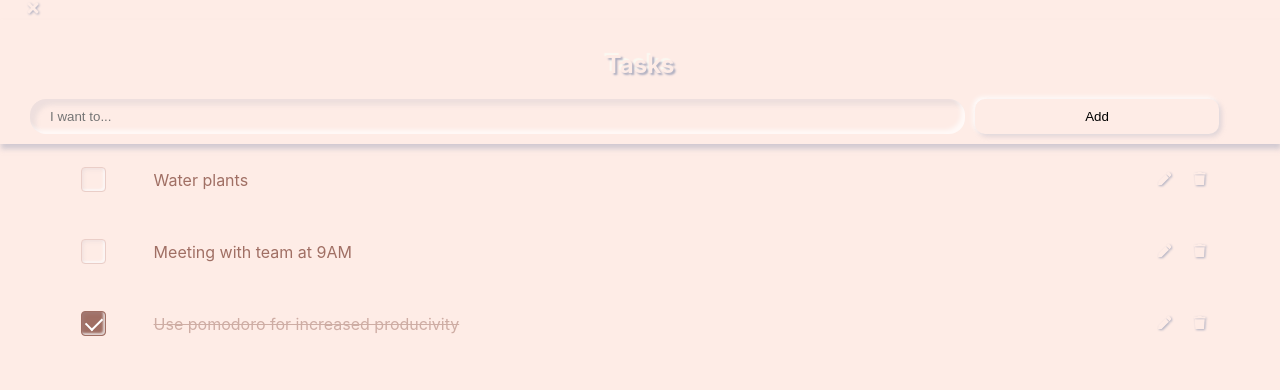
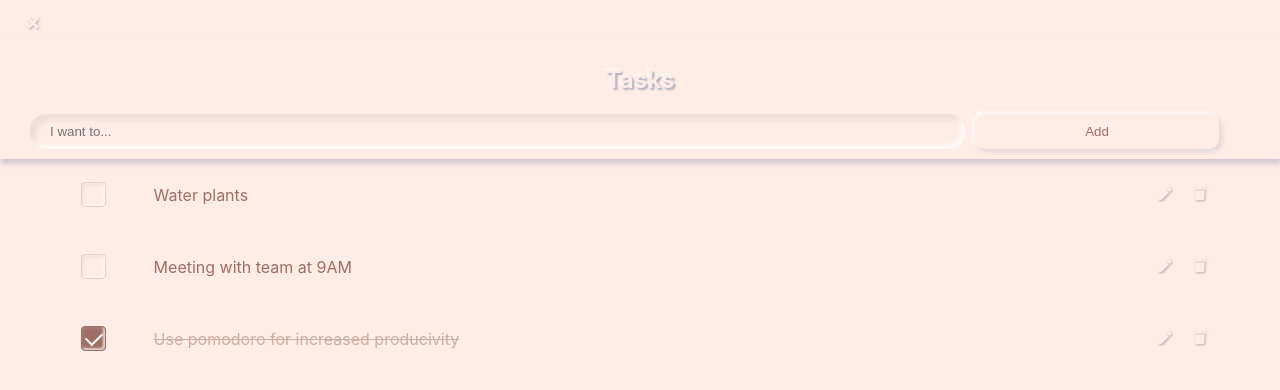
Before and after one commit to itskarelleh/neomorphism-pomodoro, a React (Create React App) app: page / in a window 1280 px wide. Both pictures are taken after a click on the button 1094 px from the left and 40 px from the top of the page. Shown: the top 390 px of the page. Built offline with nearby package versions, Linux system fonts and the light colour scheme.

Commit message:
menu changes

```diff
--- a/src/components/lists/lists.scss
+++ b/src/components/lists/lists.scss
@@ -117,6 +117,8 @@
 
 .btn-submit {
     border-radius: 10px;
+    cursor: pointer;
+    color: map-get($map: $theme-colors, $key: "text");
     height: 1rem;
     min-width: 2rem;
     padding: 10px;
--- a/src/components/menu/index.js
+++ b/src/components/menu/index.js
@@ -7,7 +7,7 @@ import "./menu.scss";
 const MenuContainer = ({ handleClick, children }) => (
     <div id="menu">
         <div id="menu-head" className="flex-start">
-            <div className="icon">
+            <div id="exit" className="icon">
                 <FaTimes onClick={handleClick} />
             </div>
         </div>
@@ -41,9 +41,6 @@ const Menu = ({ tasks }) => {
                 <MenuButton icon={<FaTasks />}>
                     <TodoList listItems={tasks} />
                 </MenuButton>
-                {/* <MenuButton icon={<FaCog />}>
-                    <h3 className="raised-text">Settings</h3>
-                </MenuButton> */}
             </div>
         </header>
     )
--- a/src/components/menu/menu.scss
+++ b/src/components/menu/menu.scss
@@ -18,6 +18,11 @@
     overflow: hidden;
 }
 
+#exit {
+  margin-top: 15px;
+  cursor: pointer;
+}
+
 .menu-content {
   // width: 75%;
   margin: 0 auto;
```
